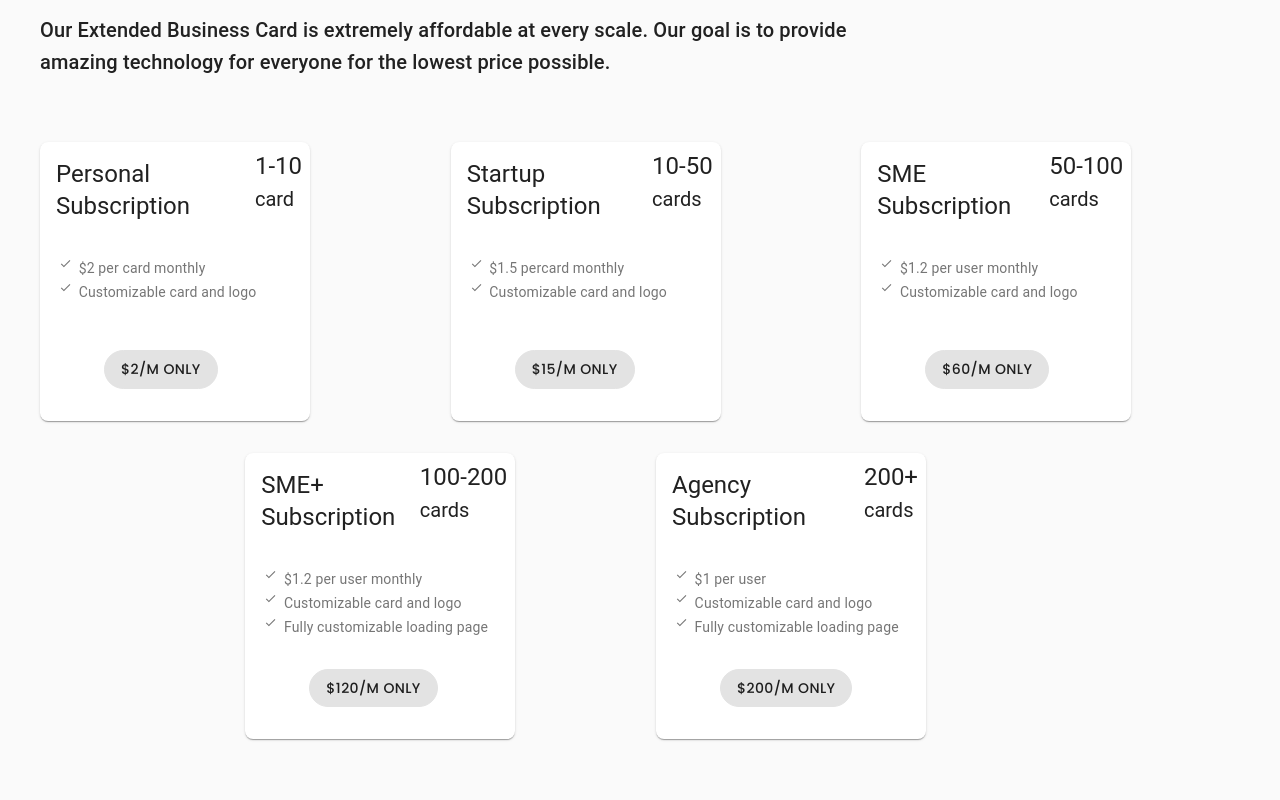
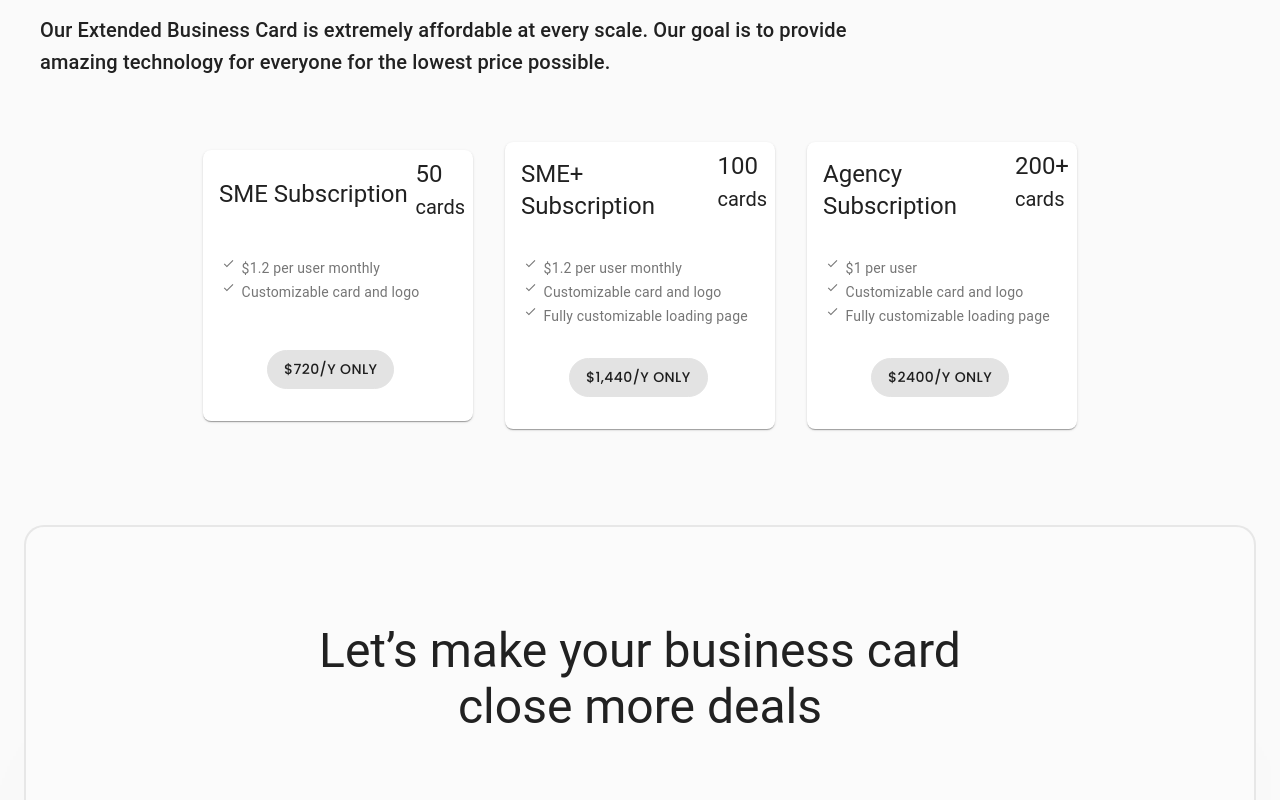
Before and after one commit to bitsbysalih/landing-page, a Next.js app: page / in a window 1280 px wide. Shown: the part 3120-3920 px from the top of the page. Built offline with nearby package versions, Linux system fonts and the light colour scheme; a web font is replaced by a local one.

Commit message:
add cards and remove cards

```diff
--- a/components/Prices.jsx
+++ b/components/Prices.jsx
@@ -32,6 +32,7 @@ const useCardHeaderStyles = makeStyles(() => ({
   },
   icon: { fontSize: "small", margin: "3px" },
   typo: { margin: "3rem 1rem" },
+  title:{fontSize: "2rem"}
 }));
 
 export default function CenteredGrid() {
@@ -48,22 +49,24 @@ export default function CenteredGrid() {
         goal is to provide
         <br /> amazing technology for everyone for the lowest price possible.
       </Typography>
-      <Grid
+   <Box>
+   <Grid
         container
         xs={12}
-        sm={12}
+
+
         direction="row"
         justifyContent="center"
         alignItems="center"
       >
         {/* card one */}
-        <Grid item xs={12} sm={6} lg={4}>
+        {/* <Grid item xs={12} sm={6} lg={4}>
           <Paper item className={classes.card}>
             <CardHeader
               action={
                 <Typography component="div" variant="h5">
                   {" "}
-                  1-10 <br /> <small>card</small>{" "}
+                  1-9 <br /> <small>card</small>{" "}
                 </Typography>
               }
               title="Personal Subscription "
@@ -79,26 +82,26 @@ export default function CenteredGrid() {
             </CardContent>
             <Box>
               <Button className={classes.button} variant="">
-                $2/M only
+                $2-$18/M only
               </Button>
             </Box>
           </Paper>
-        </Grid>
+        </Grid> */}
         {/* card tow */}
-        <Grid item xs={12} sm={6} lg={4}>
+        {/* <Grid item xs={12} sm={6} lg={4}>
           <Paper item className={classes.card}>
             <CardHeader
               action={
                 <Typography component="div" variant="h5">
                   {" "}
-                  10-50 <br /> <small>cards</small>{" "}
+                  10-49 <br /> <small>cards</small>{" "}
                 </Typography>
               }
               title="Startup Subscription "
             />
             <CardContent>
               <Typography variant="body2" color="textSecondary" component="p">
-                <CheckIcon className={classes.icon} /> $1.5 percard monthly
+                <CheckIcon className={classes.icon} /> $1.5 per user monthly
               </Typography>
               <Typography variant="body2" color="textSecondary" component="p">
                 <CheckIcon className={classes.icon} /> Customizable card and
@@ -107,19 +110,19 @@ export default function CenteredGrid() {
             </CardContent>
             <Box>
               <Button className={classes.button} variant="">
-                $15/M only
+                $15-$148.5/M only
               </Button>
             </Box>
           </Paper>
-        </Grid>
+        </Grid> */}
         {/* card three */}
-        <Grid item xs={12} sm={6} lg={4}>
+        {/* <Grid item xs={12} sm={6} lg={4}>
           <Paper item className={classes.card}>
             <CardHeader
               action={
                 <Typography component="div" variant="h5">
                   {" "}
-                  50-100 <br /> <small>cards</small>{" "}
+                  50-99 <br /> <small>cards</small>{" "}
                 </Typography>
               }
               title="SME  Subscription"
@@ -135,19 +138,19 @@ export default function CenteredGrid() {
             </CardContent>
             <Box>
               <Button className={classes.button} variant="">
-                $60/M only
+                $60-$120/M only
               </Button>
             </Box>
           </Paper>
-        </Grid>
+        </Grid> */}
         {/* card fore */}
-        <Grid item xs={12} sm={6} lg={4}>
+        {/* <Grid item xs={12} sm={6} lg={4}>
           <Paper item className={classes.card}>
             <CardHeader
               action={
                 <Typography component="div" variant="h5">
                   {" "}
-                  100-200 <br /> <small>cards</small>{" "}
+                  100-199 <br /> <small>cards</small>{" "}
                 </Typography>
               }
               title="SME+ Subscription "
@@ -171,13 +174,13 @@ export default function CenteredGrid() {
                 style={{ marginTop: "1rem" }}
                 variant=""
               >
-                $120/M only
+                $120-$240/M only
               </Button>
             </Box>
           </Paper>
-        </Grid>
+        </Grid> */}
         {/* card five */}
-        <Grid item xs={12} sm={6} lg={4}>
+        {/* <Grid item xs={12} sm={6} lg={4}>
           <Paper item className={classes.card}>
             <CardHeader
               action={
@@ -208,12 +211,125 @@ export default function CenteredGrid() {
                 style={{ marginTop: "1rem" }}
                 variant=""
               >
-                $200/M only
+                $200+/M only
+              </Button>
+            </Box>
+          </Paper>
+        </Grid> */}
+
+        {/* NEW CARD  */}
+
+           {/* card one */}
+       <div>
+       <Grid item xs={12} sm={4} lg={12}>
+          <Paper item className={classes.card}>
+            <CardHeader
+              action={
+                <Typography component="div" variant="h5">
+                  {" "}
+                  50 <br /> <small>cards</small>{" "}
+                </Typography>
+              }
+              title="SME Subscription"
+
+            />
+            <CardContent>
+              <Typography variant="body2" color="textSecondary" component="p">
+                <CheckIcon className={classes.icon} /> $1.2 per user monthly
+              </Typography>
+              <Typography variant="body2" color="textSecondary" component="p">
+                <CheckIcon className={classes.icon} /> Customizable card and
+                logo
+              </Typography>
+            </CardContent>
+            <Box>
+              <Button className={classes.button} variant="">
+                $720/Y only
               </Button>
             </Box>
           </Paper>
         </Grid>
+       </div>
+        {/* card two */}
+       <div>
+       <Grid item xs={12} sm={4} lg={12}>
+          <Paper item className={classes.card}>
+            <CardHeader
+              action={
+                <Typography component="div" variant="h5">
+                  {" "}
+                  100 <br /> <small>cards</small>{" "}
+                </Typography>
+              }
+              title="SME+ Subscription "
+
+            />
+            <CardContent>
+              <Typography variant="body2" color="textSecondary" component="p">
+                <CheckIcon className={classes.icon} /> $1.2 per user monthly
+              </Typography>
+              <Typography variant="body2" color="textSecondary" component="p">
+                <CheckIcon className={classes.icon} /> Customizable card and
+                logo
+              </Typography>
+              <Typography variant="body2" color="textSecondary" component="p">
+                <CheckIcon className={classes.icon} /> Fully customizable
+                loading page
+              </Typography>
+            </CardContent>
+            <Box>
+              <Button
+                className={classes.button}
+                style={{ marginTop: "1rem" }}
+                variant=""
+              >
+                $1,440/Y only
+              </Button>
+            </Box>
+          </Paper>
+        </Grid>
+       </div>
+        {/* card three */}
+      <div>
+      <Grid item xs={12} sm={4} lg={12}>
+          <Paper item className={classes.card}>
+            <CardHeader
+              action={
+                <Typography component="div" variant="h5">
+                  {" "}
+                  200+ <br /> <small>cards</small>{" "}
+                </Typography>
+              }
+              title="Agency Subscription "
+
+            />
+            <CardContent>
+              <Typography variant="body2" color="textSecondary" component="p">
+                <CheckIcon className={classes.icon} /> $1 per user
+              </Typography>
+              <Typography variant="body2" color="textSecondary" component="p">
+                <CheckIcon className={classes.icon} /> Customizable card and
+                logo
+              </Typography>
+              <Typography variant="body2" color="textSecondary" component="p">
+                <CheckIcon className={classes.icon} /> Fully customizable
+                loading page
+              </Typography>
+            </CardContent>
+            <Box>
+              <Button
+                className={classes.button}
+                style={{ marginTop: "1rem" }}
+                variant=""
+              >
+                $2400/Y only
+              </Button>
+            </Box>
+          </Paper>
+        </Grid>
+      </div>
       </Grid>
+   </Box>
     </Box>
   );
 }
```
